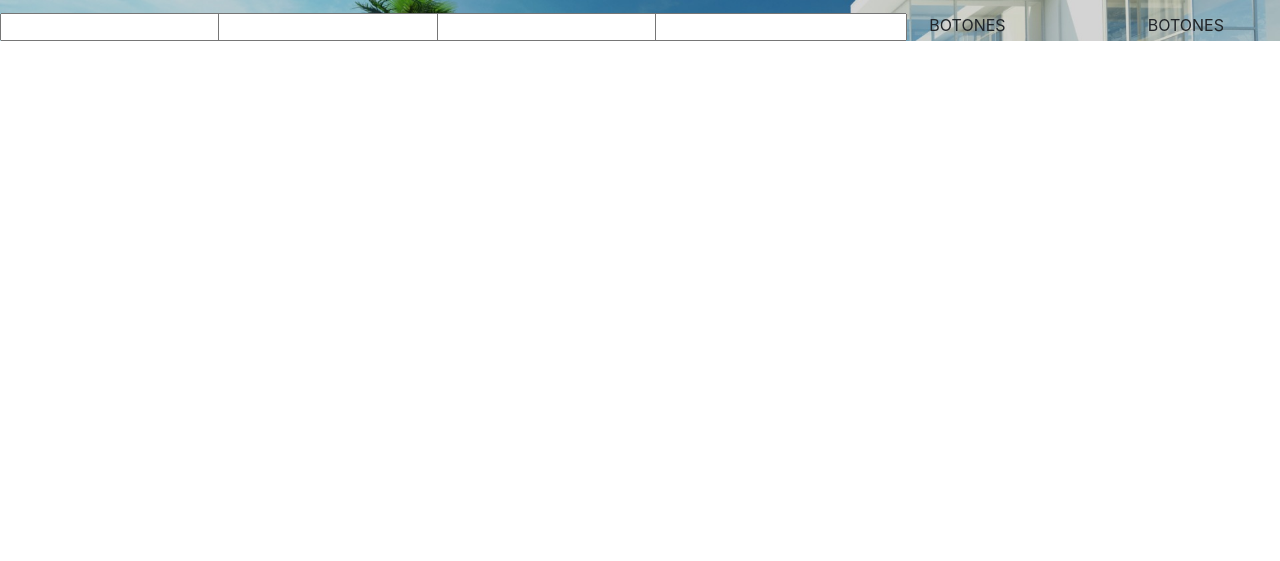
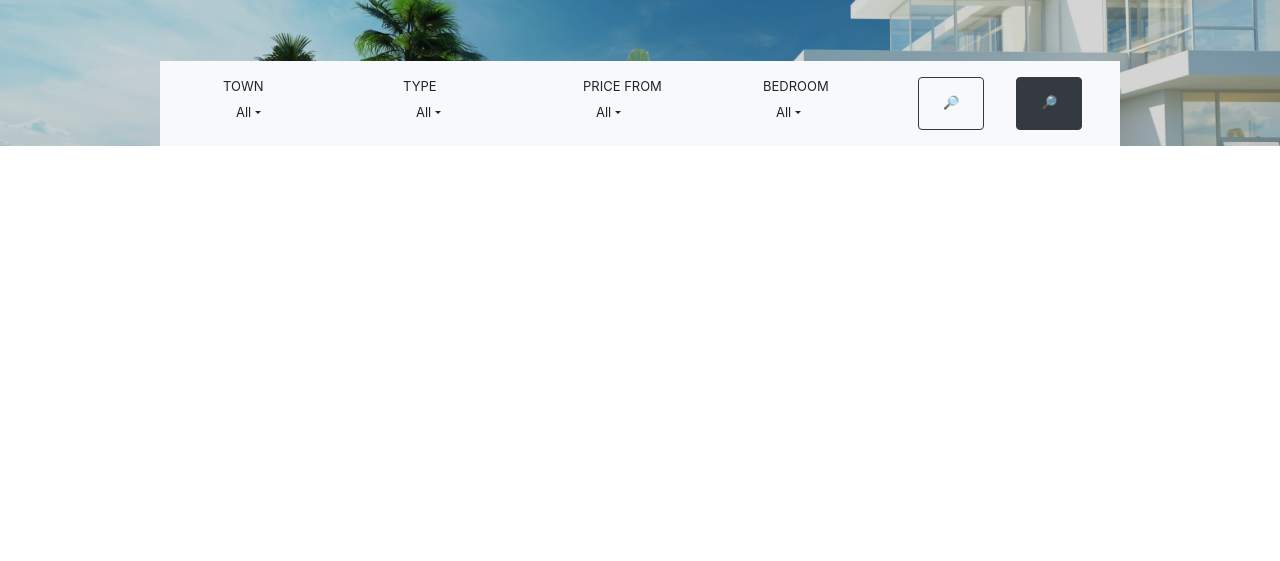
Before and after one commit to emilioh93/mediaelx.github.io, a plain HTML site: page index.html in a window 1280 px wide. Shown: the part 239-800 px from the top of the page. Drawn offline with Linux system fonts and the light colour scheme.

Commit message:
ordené elementos para pc

```diff
--- a/css/style.css
+++ b/css/style.css
@@ -20,3 +20,21 @@ button {
     color: whitesmoke;
     font-size: small;
 }
+
+
+/* Navbar búsqueda y filtros */
+
+.widthSearch {
+    width: 75%;
+}
+
+.textFormatSearch {
+    font-size: small;
+    text-align: start;
+}
+
+.textFormatSearch button {
+    width: 100%;
+    font-size: small;
+    text-align: start;
+}
--- a/index.html
+++ b/index.html
@@ -84,30 +84,74 @@
                 </ul>
             </div>
         </nav>
-        <section class="mayus d-flex justify-content-center text-center my-5">
-            <div class="">
-                <h1>Sed ut prespiciatis unde</h1>
+        <section class="d-flex justify-content-center text-center my-5">
+            <div>
+                <h1 class="mayus">Sed ut prespiciatis unde</h1>
                 <p>Lorem, ipsum dolor sit</p>
-                <div class="row">
-                    <div class="col-lg-2">
-                        <input type="text">
+            </div>
+        </section>
+        <section class="mayus d-flex justify-content-center">
+            <div class="row bg-light py-3 px-5 textFormatSearch widthSearch">
+                <div class="col-lg-5">
+                    <div class="row">
+                        <div class="col-6">
+                            <span>Town</span>
+                            <div class="dropdown">
+                                <button class="btn btn-light dropdown-toggle" type="button" id="dropdownMenuButton" data-toggle="dropdown" aria-haspopup="true" aria-expanded="false">All</button>
+                                <div class="dropdown-menu" aria-labelledby="dropdownMenuButton">
+                                    <a class="dropdown-item" href="#">Action</a>
+                                    <a class="dropdown-item" href="#">Another action</a>
+                                    <a class="dropdown-item" href="#">Something else here</a>
+                                </div>
+                            </div>
+                        </div>
+                        <div class="col-6">
+                            <span>Type</span>
+                            <div class="dropdown">
+                                <button class="btn btn-light dropdown-toggle" type="button" id="dropdownMenuButton" data-toggle="dropdown" aria-haspopup="true" aria-expanded="false">All</button>
+                                <div class="dropdown-menu" aria-labelledby="dropdownMenuButton">
+                                    <a class="dropdown-item" href="#">Action</a>
+                                    <a class="dropdown-item" href="#">Another action</a>
+                                    <a class="dropdown-item" href="#">Something else here</a>
+                                </div>
+                            </div>
+                        </div>
                     </div>
-                    <div class="col-lg-2">
-                        <input type="text">
+                </div>
+                <div class="col-lg-5">
+                    <div class="row">
+                        <div class="col-6">
+                            <span>Price from</span>
+                            <div class="dropdown">
+                                <button class="btn btn-light dropdown-toggle" type="button" id="dropdownMenuButton" data-toggle="dropdown" aria-haspopup="true" aria-expanded="false">All</button>
+                                <div class="dropdown-menu" aria-labelledby="dropdownMenuButton">
+                                    <a class="dropdown-item" href="#">Action</a>
+                                    <a class="dropdown-item" href="#">Another action</a>
+                                    <a class="dropdown-item" href="#">Something else here</a>
+                                </div>
+                            </div>
+                        </div>
+                        <div class="col-6">
+                            <span>Bedroom</span>
+                            <div class="dropdown">
+                                <button class="btn btn-light dropdown-toggle" type="button" id="dropdownMenuButton" data-toggle="dropdown" aria-haspopup="true" aria-expanded="false">All</button>
+                                <div class="dropdown-menu" aria-labelledby="dropdownMenuButton">
+                                    <a class="dropdown-item" href="#">Action</a>
+                                    <a class="dropdown-item" href="#">Another action</a>
+                                    <a class="dropdown-item" href="#">Something else here</a>
+                                </div>
+                            </div>
+                        </div>
                     </div>
-                    <div class="col-lg-2">
-                        <input type="text">
-                    </div>
-                    <div class="col-lg-2">
-                        <input type="text">
-                    </div>
-                    <div class="col-lg-2">
-                        Botones</div>
-                    <div class="col-lg-2">
-                        Botones</div>
+                </div>
+
+                <div class="col-lg-2 d-flex justify-content-center">
+                    <button class="btn btn-outline-dark px-4 text-center mx-3">🔎</button>
+                    <button class="btn btn-dark px-4 text-center mx-3">🔎</button>
                 </div>
             </div>
         </section>
+
     </header>
     <main></main>
     <footer></footer>
```
